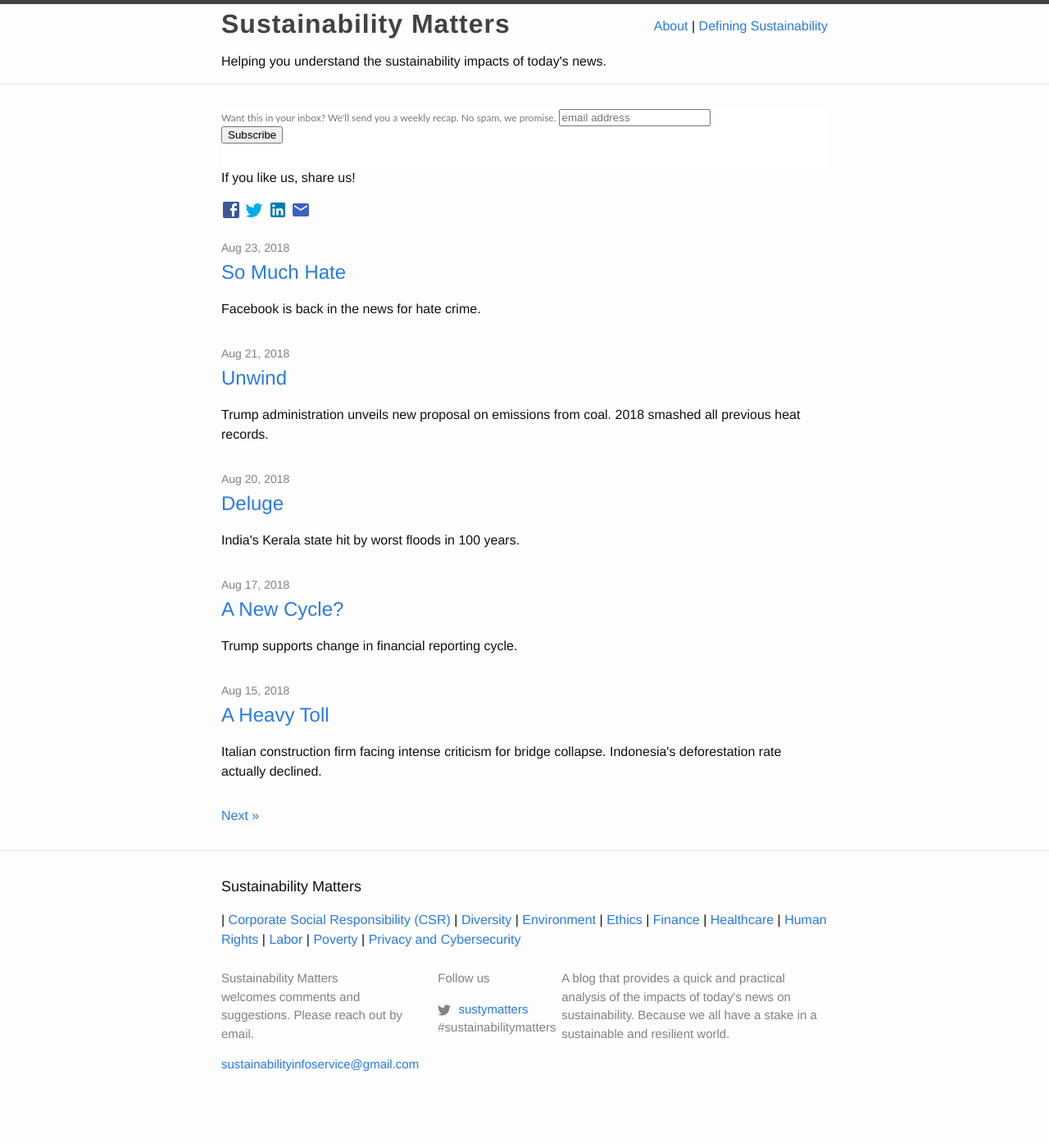
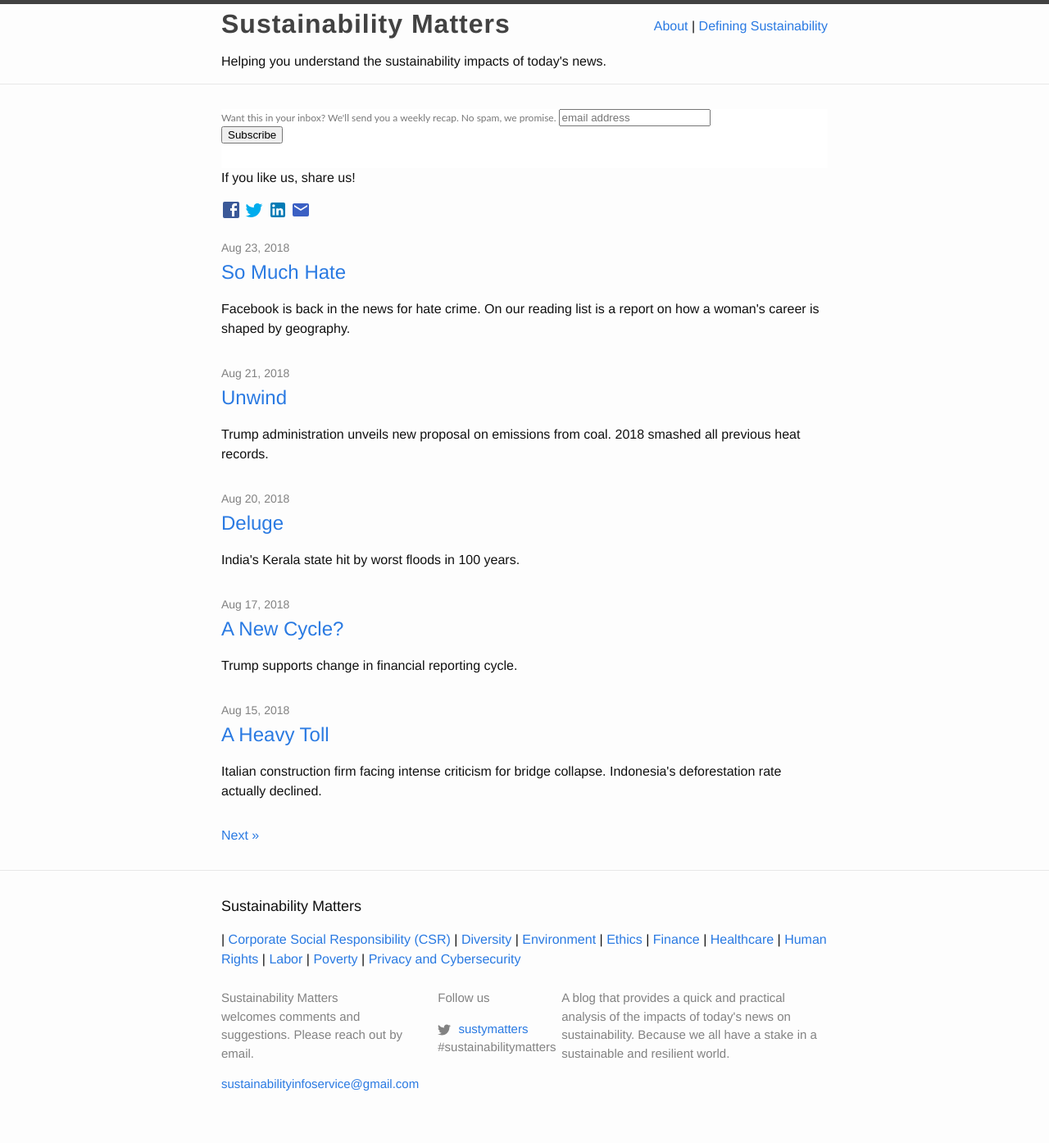
Before and after one commit to Sparkleleuk/Sustainability_Matters, a Jekyll site: the page built from index.html, in a window 1280 px wide. Shown: the whole page at 82% size. Built offline with Jekyll 4.4.1, drawn with Linux system fonts in a browser that asks for light colours; the list of posts is cut into pages by our own code; comment, search, counter and statistics services are not loaded; before the commit the page ends 1370 px from its top, so only the background shows below that.

Commit message:
fix post

```diff
--- a/_posts/2018-08-23-facebook.markdown
+++ b/_posts/2018-08-23-facebook.markdown
@@ -1,7 +1,7 @@
 ---
 layout: post
 title: "So Much Hate"
-excerpt: "Facebook is back in the news for hate crime."
+excerpt: "Facebook is back in the news for hate crime. On our reading list is a report on how a woman's career is shaped by geography."
 categories: [Human Rights]
 ---
 
```
